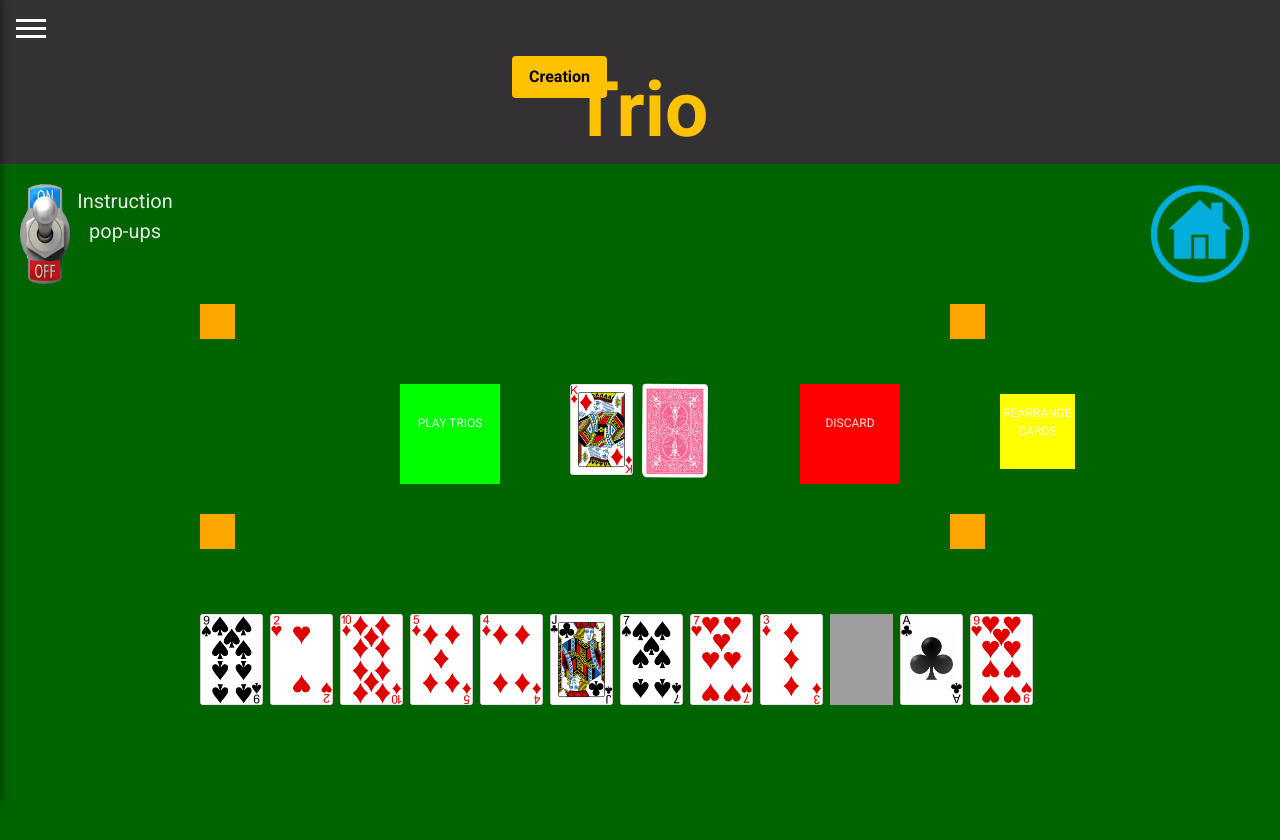
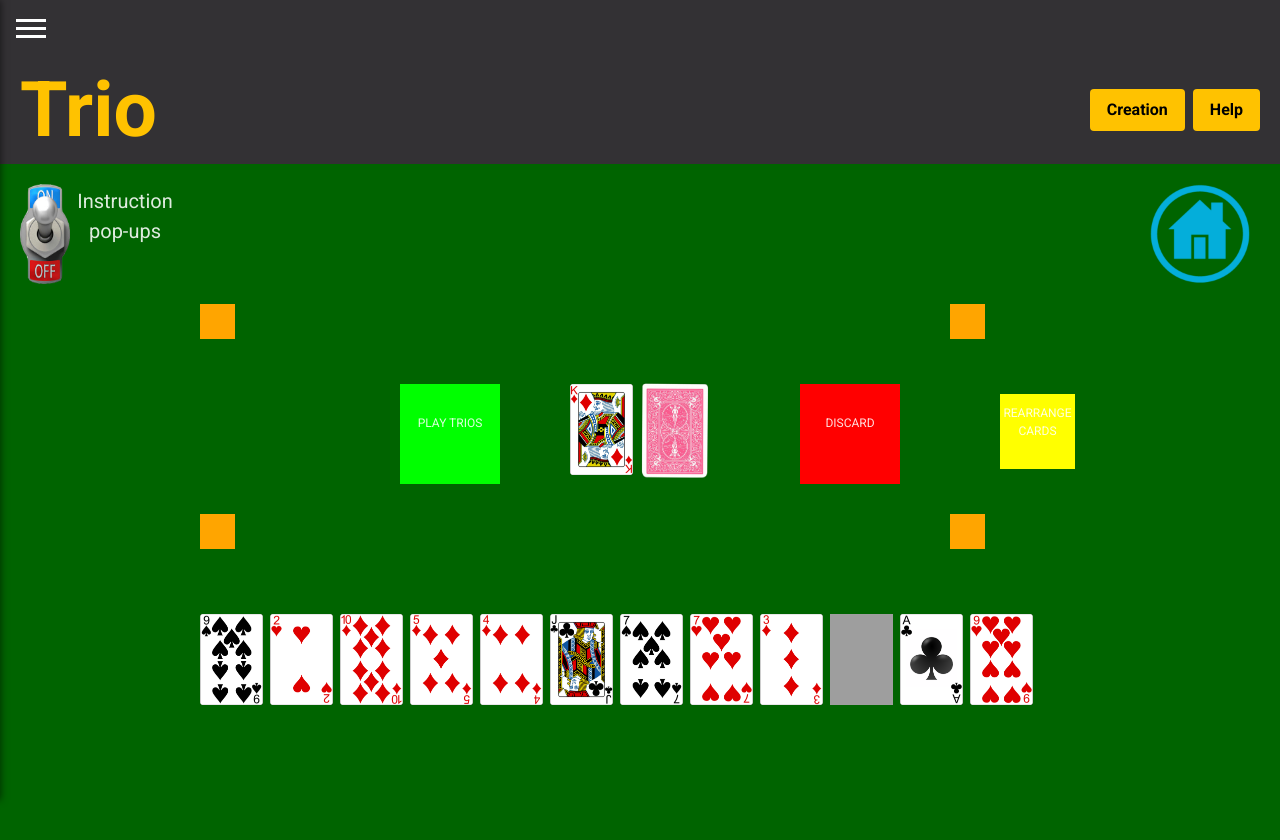
Before and after one commit to b-ward/Portfolio-Website-2024, a React (Vite) app: page /Projects/TrioGame in a window 1280 px wide. Shown: the top 840 px of the page. Built offline with nearby package versions, Linux system fonts and the light colour scheme; grey boxes are pictures that could not be loaded.

Commit message:
fix(trio): fix Creation/Help header layout in trioGame.jsx with flexbox

```diff
--- a/src/components/Projects/Trio/trioGame.jsx
+++ b/src/components/Projects/Trio/trioGame.jsx
@@ -980,16 +980,12 @@ class TrioGame extends Component {
     render() {
         return(
             <div className="text-center min-h-screen">
-              <div className="row" style={{width: '100%', margin: 'auto'}}>
-                    <div style={{position: "absolute", left: "40%"}}>
+              <div className="relative z-10 flex items-center justify-between w-full px-5">
+                    <div className="text-accent text-2xl font-semibold py-3"><h1>Trio</h1></div>
+                    <div className="flex gap-2">
                         <button className="bg-accent text-black font-semibold px-4 py-2 rounded cursor-pointer" onClick={() => this.setState({madeModalShow: true})}>
                             Creation
                         </button>
-                    </div>
-                    <div style={{width: '100%'}}>
-                        <div className="text-accent text-2xl font-semibold py-3"><h1>Trio</h1></div>
-                    </div>
-                    <div style={{position: "absolute", right: "40%"}}>
                         <button className="bg-accent text-black font-semibold px-4 py-2 rounded cursor-pointer" onClick={() => this.setState({helpModalShow: true})}>
                             Help
                         </button>
```
